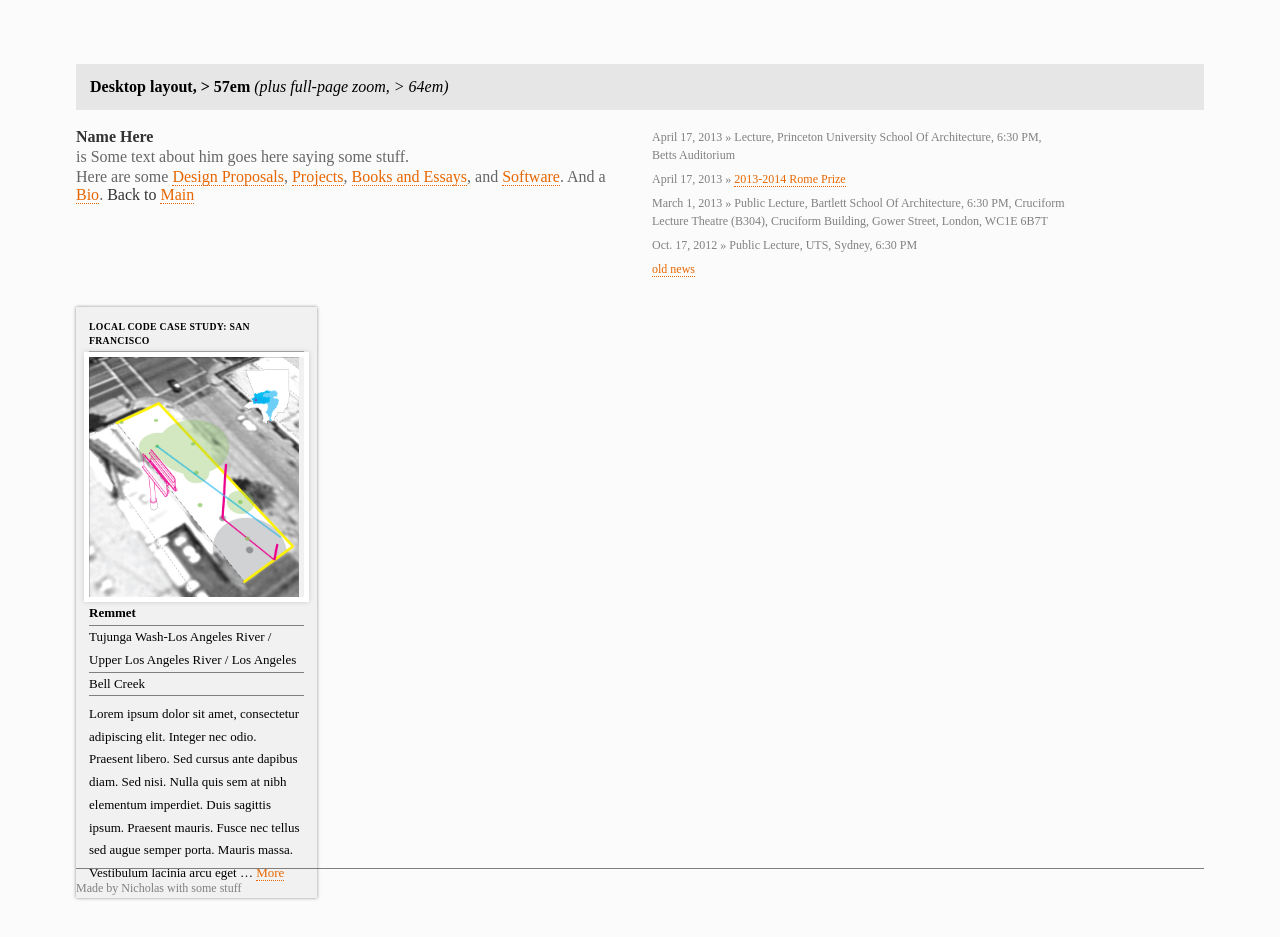
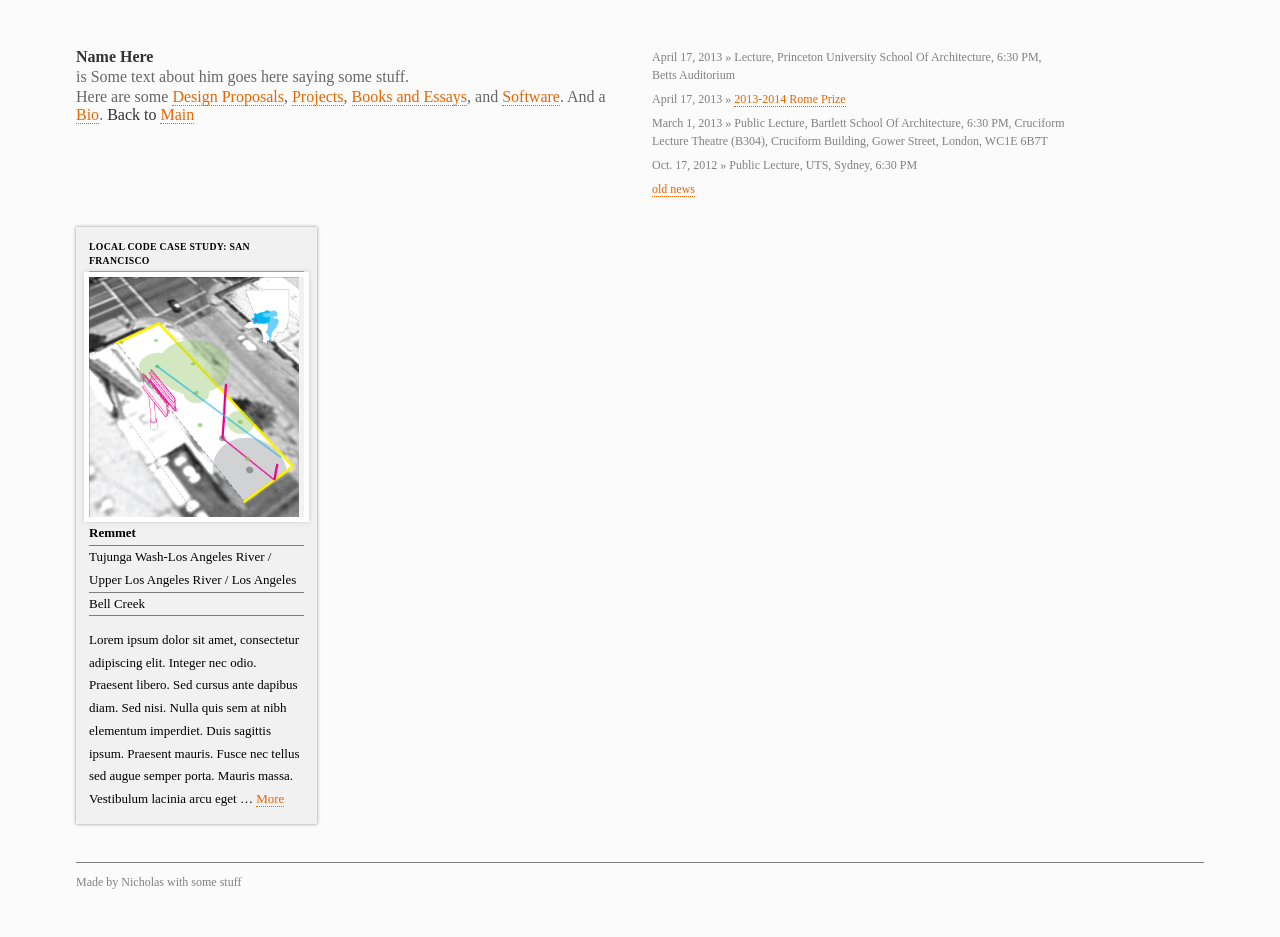
Before and after one commit to demonchaux/demonchauxcss, a Django app: a page that uses base/templates/base/index.html in a window 1280 px wide. After the commit the page ends 889 px from the top, so only its background shows below. Run offline with Django 3.2, Linux system fonts and the light colour scheme; data comes from the database, SQL or seed files in the repository; style sheets or scripts are compiled from the project's sources; some libraries are stand-ins or nearby versions; some web fonts are replaced.

Commit message:
Fix positioning

```diff
--- a/base/static/css/style.less
+++ b/base/static/css/style.less
@@ -186,6 +186,7 @@ h3 {
   page-break-inside: avoid;
 
   img {
+    display: block;
     width: 210px;
     height: 240px;
   }
@@ -220,6 +221,9 @@ h3 {
     padding: 8/@em 0 0 0;
   }
 
+  .sitetext {
+    height: 100px;
+  }
 }
 
 .fpcontent-code {
--- a/base/static/js/base.js
+++ b/base/static/js/base.js
@@ -34,10 +34,8 @@ $(document).ready(function(){
     function getColumns() {
         var columns = $('#measure span'),
             choosen = 4;
-        console.log('check');
         $.each(columns, function(index, item){
             var el = $(item);
-            console.log(el.css('display'));
             if (el.css('display') == 'block') {
                 console.log(el.prop('class') + " " + parseInt(el.html()));
                 choosen = parseInt(el.html());
@@ -105,7 +103,9 @@ $(document).ready(function(){
             indent,
             left,
             top,
-            maxHeight = [];
+            maxHeight = [],
+            matrix = [],
+            arr = [];
 
         columns = getColumns();
         console.log("choosen = " + columns);
@@ -113,9 +113,6 @@ $(document).ready(function(){
         currCount = columns;
         bWidth = $(blocks).first().width();
         maxHeight.repeat(0, columns);
-
-        var matrix = [],
-            arr = [];
 
         $.each(blocks, function(index, item){
             arr.push($(item));
@@ -134,13 +131,14 @@ $(document).ready(function(){
         $.each(matrix, function(i, line) {
             left = 0;
             $.each(line, function(j, item) {
-                maxHeight[j] += item.height() + parseInt(item.css('padding-top')) + parseInt(item.css('padding-bottom'));
                 if (i != 0) {
                     // Calculate top
                     var el = matrix[i - 1][j],
                         height;
                     height = el.height() + parseInt(el.css('padding-top')) + parseInt(el.css('padding-bottom'));
-                    top = height + indent;
+
+                    top = parseInt(el.css('top')) + height + 2 * indent;
+                    console.log(height);
                 }
                 if (j != 0) {
                     // Calculate left
@@ -154,14 +152,20 @@ $(document).ready(function(){
                     'left': left,
                     'top': top
                 });
+                maxHeight[j] += item.height()
+                    + parseInt(item.css('padding-top'))
+                    + parseInt(item.css('padding-bottom')) + 2 * indent;
             });
         });
+        console.log ('MaxHeight');
+        console.log(maxHeight.max());
         $('.main').css({
-            'height': maxHeight.max() + 2 * indent
+            'height': maxHeight.max()
         });
     }
     $(window).resize(function(){
         paperLayout();
+        initGallery();
     });
 
     paperLayout();
--- a/base/templates/base/index.html
+++ b/base/templates/base/index.html
@@ -4,17 +4,16 @@
     <div id="container">
       <div id="measure">
         <span class="mobile">1</span>
-        <span class="mobile-landscape">1</span>
         <span class="tablet-portrait">2</span>
         <span class="table-landscape">3</span>
         <span class="desktop-laptop">4</span>
         <span class="largescreen">5</span>
       </div>
-        <h1 id="mobile">Mobile layout, &gt; 0em</h1>
-        <h1 id="widemobile">Widemobile layout, &gt; 30em</h1>
-        <h1 id="tablet">Tablet layout, &gt; 37.5em</h1>
-        <h1 id="desktop">Desktop layout, &gt; 57em</h1>
-        <h1 id="desktop-plus">Desktop layout, &gt; 57em <em>(plus full-page zoom, &gt; 64em)</em></h1>
+      {# <h1 id="mobile">Mobile layout, &gt; 0em</h1> #}
+      {# <h1 id="widemobile">Widemobile layout, &gt; 30em</h1> #}
+      {# <h1 id="tablet">Tablet layout, &gt; 37.5em</h1> #}
+      {# <h1 id="desktop">Desktop layout, &gt; 57em</h1> #}
+      {# <h1 id="desktop-plus">Desktop layout, &gt; 57em <em>(plus full-page zoom, &gt; 64em)</em></h1> #}
         <div class="title">
             <p><strong>Name Here</strong></p>
             <p><b>is Some text about him goes here saying some stuff.</p>
```
